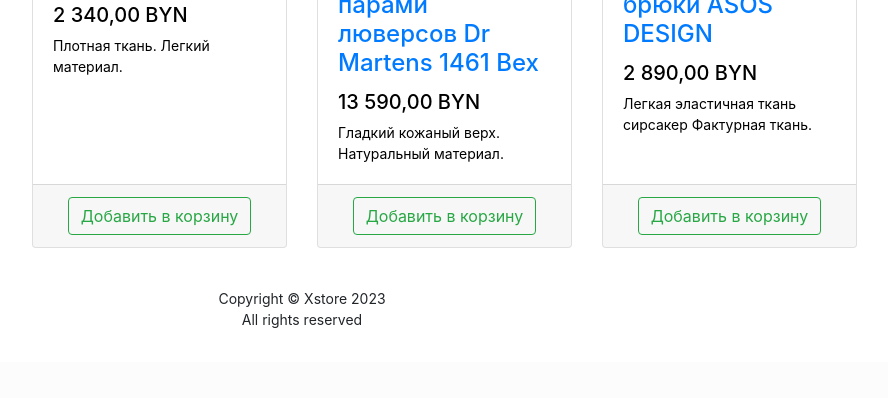
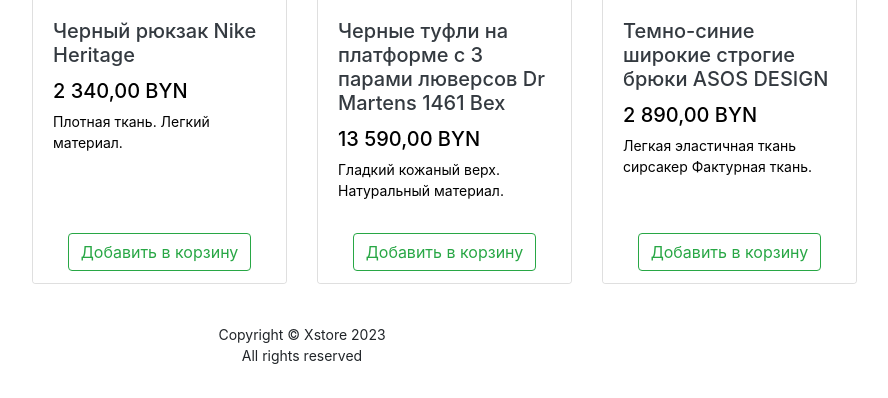
Before and after one commit to sound1ust/Store_project_Django, a Django app: page /products/ in a window 1280 px wide. Shown: the part 886-1284 px from the top of the page, without its empty margins (338-1226 px from the left). Before the commit the page ends 1214 px from the top, so only its background shows below. Run offline with Django 3.2, Linux system fonts and the light colour scheme; data comes from the database, SQL or seed files in the repository; parts of the project's set-up code (start-up, migrations or seed data) failed here and were passed over; some libraries are stand-ins or nearby versions.

Commit message:
added some front things

```diff
--- a/store-server/store/products/models.py
+++ b/store-server/store/products/models.py
@@ -1,11 +1,11 @@
 from django.db import models
+from django.urls import reverse
 
 from users.models import User
 
 
 class ProductCategory(models.Model):
     name = models.CharField(max_length=128, unique=True)
-    description = models.TextField(null=True, blank=True)
 
     class Meta:
         verbose_name = 'Category'
@@ -13,6 +13,9 @@
 
     def __str__(self):
         return self.name
+
+    def get_absolute_url(self):
+        return reverse('products:category', args=[str(self.id)])
 
 
 class Product(models.Model):
--- a/store-server/store/products/templates/products/base.html
+++ b/store-server/store/products/templates/products/base.html
@@ -12,13 +12,6 @@
     <meta name="author" content="">
 
     <title>{{ title }}</title>
-
-    <link rel="apple-touch-icon" href="{% static 'vendor/img/favicons/apple-touch-icon.png' %}">
-    <!-- 180x180 - ставим первым для safari -->
-    <link rel="icon" href="{% static 'vendor/img/favicons/favicon.ico' %}" sizes="any"><!-- 32x32 -->
-    <link rel="icon" href="{% static 'vendor/img/favicons/icon.svg' %}" type="image/svg+xml">
-<!--    <link rel="manifest" href="/manifest.webmanifest">-->
-    <link rel="yandex-tableau-widget" href="/tableau.json">
 
     <!-- Bootstrap core CSS -->
     <link href="{% static 'vendor/bootstrap/css/bootstrap.min.css' %}" rel="stylesheet">
--- a/store-server/store/products/templates/products/products.html
+++ b/store-server/store/products/templates/products/products.html
@@ -14,9 +14,11 @@
             <div class="col-lg-3">
 
                 <div class="list-group">
-                    <a href="{% url 'products:index' %}" class="list-group-item">Все</a>
+                    <a href="{% url 'products:index' %}" class="list-group-item text-decoration-none
+                    {% if request.path == '/products/' %} active {% else %} text-dark {% endif %} px-3 py-3 mx-1">Все</a>
                     {% for category in categories %}
-                        <a href="{% url 'products:category' category.id %}" class="list-group-item">{{ category.name }}</a>
+                        <a href="{% url 'products:category' category.id %}" class="list-group-item text-decoration-none
+                    {% if request.path == category.get_absolute_url %} active {% else %} text-dark {% endif %} px-3 py-3 mx-1">{{ category.name }}</a>
                     {% endfor %}
                 </div>
 
@@ -28,7 +30,7 @@
 
                     {% for product in object_list %}
                         <div class="col-lg-4 col-md-6 mb-4">
-                            <div class="card h-100">
+                            <div class="card h-100" id="card">
                                 <a href="{% url 'products:product_detail' product.id %}">
                                     <img class="card-img-top"
                                          src="{{ product.image.url }}"
@@ -36,13 +38,13 @@
                                          style="object-fit: cover; max-width: 18rem; max-length: 18rem;">
                                 </a>
                                 <div class="card-body">
-                                    <h4 class="card-title">
-                                        <a href="{% url 'products:product_detail' product.id %}">{{ product.name }}</a>
-                                    </h4>
+                                    <h5 class="card-title">
+                                        <a class="text-dark" href="{% url 'products:product_detail' product.id %}">{{ product.name }}</a>
+                                    </h5>
                                     <h5>{{ product.price | intcomma }} BYN</h5>
                                     <p class="card-text">{{ product.description }}</p>
                                 </div>
-                                <div class="card-footer text-center">
+                                <div id="card-footer" class="card-footer text-center border-top-0 bg-white">
                                     <a class="btn btn-outline-success"
                                        href="{% url 'products:basket_add' product.id %}">
                                         Добавить в корзину
--- a/store-server/store/static/vendor/css/products.css
+++ b/store-server/store/static/vendor/css/products.css
@@ -14,3 +14,32 @@
 .card-body {
     color: black;
 }
+
+#card {
+    transition: transform 0.2s ease;
+}
+
+#card:hover {
+    transform: scale(1.03);
+  transition: transform 0.1s ease;
+}
+
+.card-img-top {
+    width: 253px;
+    height: 253px;
+}
+
+.list-group a {
+    transition: background-color 0.2s ease;
+}
+
+.list-group a:hover {
+    background-color: #e9ecef;
+    backdrop-filter: blur(10px);
+    transition: background-color 0.2s ease;
+    color: white;
+}
+
+.list-group a.active:hover {
+    background-color: #0d6efd;
+}
```
Also changed, not shown: store-server/store/products/templates/products/index.html (+0 -10 lines), store-server/store/media/products_images/07c9dca1a0e976a4760c609a8ef7d3ac_2.jpg (deleted), store-server/store/media/products_images/macbook-air-silver-select-201810.jpeg, store-server/store/media/products_images/noutbuk_h_book_15_mak4_t32e3w_1920x1080_intel_core_i3_1115g4_3_0_ggts_ra_wZnBZBh.jpg, store-server/store/products/migrations/0012_auto_20230323_1811.py, store-server/store/products/migrations/0013_alter_color_name.py (deleted), store-server/store/products/migrations/0013_remove_productcategory_description.py (added), store-server/store/products/migrations/0014_alter_color_name.py (deleted), store-server/store/products/migrations/0015_auto_20230322_1813.py (deleted).
